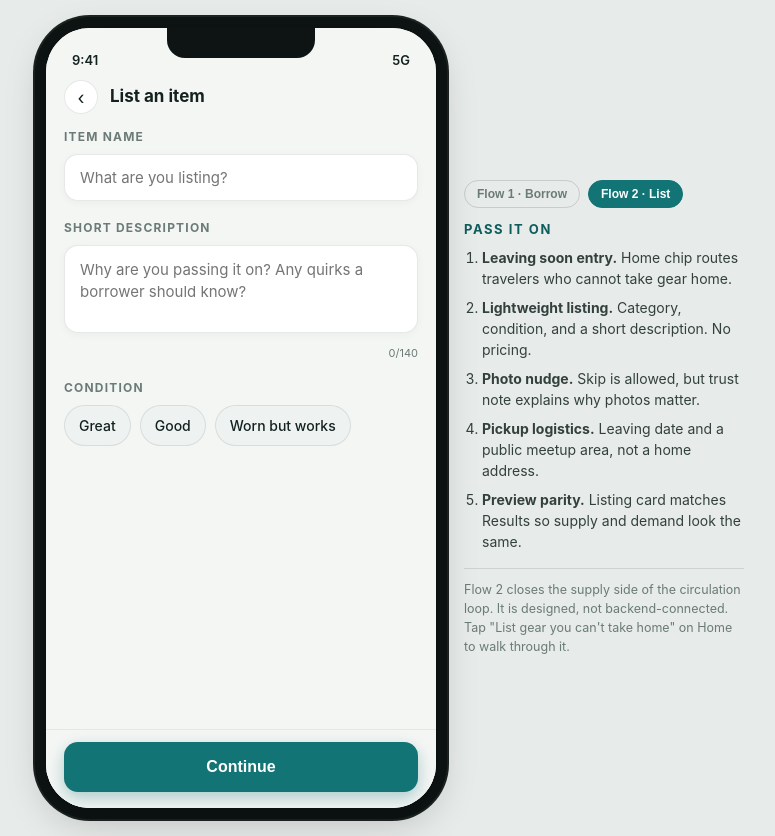
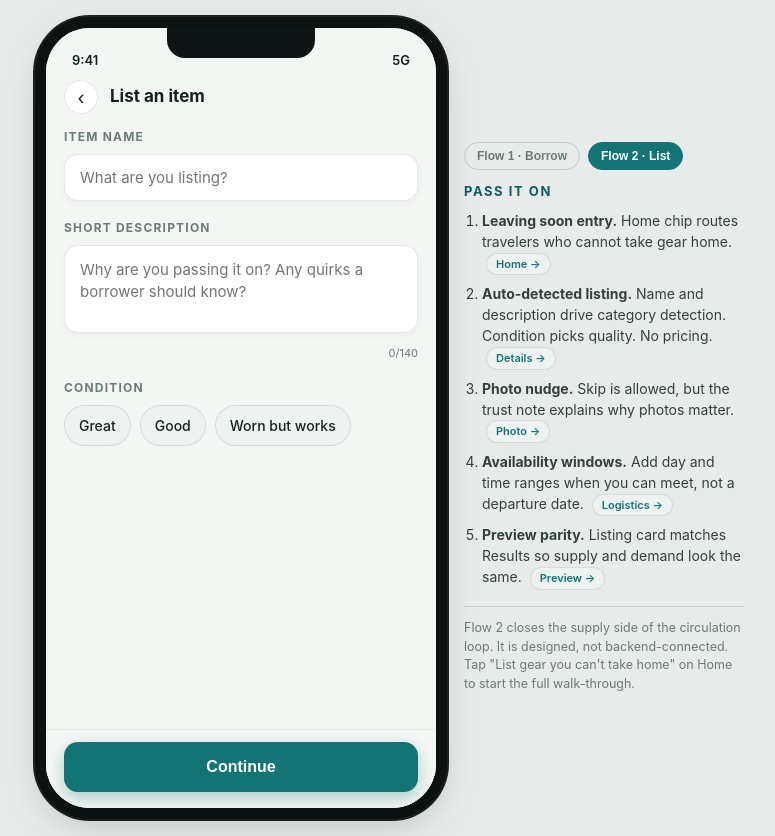
Before and after one commit to bbrdnx/TravelersSupplyExchange, a plain HTML site: page index.html in a window 1280 px wide. Both pictures are taken after a click on the element "＋ List gear you can't take home". Shown: the whole page, without its empty margins (245-1020 px from the left). Drawn offline with Linux system fonts and the light colour scheme.

Commit message:
update side captions: nav chips, auto-detect and availability copy

```diff
--- a/index.html
+++ b/index.html
@@ -171,6 +171,9 @@
   /* detected category */
   .detected-row{display:flex;align-items:center;gap:10px;flex-wrap:wrap;margin-top:6px}
   .change-link{font-size:13px;color:var(--accent);cursor:pointer;font-weight:600}
+  /* caption nav chips */
+  .step-link{display:inline-flex;align-items:center;background:var(--chip);border:1px solid var(--line);border-radius:999px;padding:2px 9px;font-size:11px;font-weight:600;color:var(--accent);cursor:pointer;margin-left:4px;white-space:nowrap;vertical-align:middle;text-decoration:none}
+  .step-link:active{background:#dff0f0}
 </style>
 </head>
 <body>
@@ -521,24 +524,24 @@
   <div class="caption-panel active" id="cap-borrow">
     <h4>Get it today</h4>
     <ol>
-      <li><b>Need it today.</b> One clear job: find gear you didn't pack.</li>
-      <li><b>Matched nearby.</b> Distance + re-circulation count do the trust work.</li>
-      <li><b>Trust signals.</b> "Not for sale" banner, circulation count, distance, rating.</li>
-      <li><b>Safe exchange.</b> Safety is a designed screen, not fine print.</li>
-      <li><b>Close the loop.</b> Returning the item is the rewarded behavior.</li>
+      <li><b>Need it today.</b> One clear job: find gear you didn't pack. <span class="step-link" onclick="go('s-home')">Home →</span></li>
+      <li><b>Matched nearby.</b> Distance and re-circulation count do the trust work. <span class="step-link" onclick="go('s-results')">Results →</span></li>
+      <li><b>Trust signals.</b> "Not for sale" banner, circulation count, distance, rating. <span class="step-link" onclick="go('s-detail')">Item detail →</span></li>
+      <li><b>Safe exchange.</b> Safety is a designed screen, not fine print. <span class="step-link" onclick="go('s-exchange')">Exchange rules →</span></li>
+      <li><b>Close the loop.</b> Returning the item is the rewarded behavior. <span class="step-link" onclick="go('s-done')">Confirmation →</span></li>
     </ol>
     <div class="nb">Flow 1 proves the riskiest assumption: find and safely get gear, fast. Inventory is seeded to dodge the cold-start problem for the demo.</div>
   </div>
   <div class="caption-panel" id="cap-list">
     <h4>Pass it on</h4>
     <ol>
-      <li><b>Leaving soon entry.</b> Home chip routes travelers who cannot take gear home.</li>
-      <li><b>Lightweight listing.</b> Category, condition, and a short description. No pricing.</li>
-      <li><b>Photo nudge.</b> Skip is allowed, but trust note explains why photos matter.</li>
-      <li><b>Pickup logistics.</b> Leaving date and a public meetup area, not a home address.</li>
-      <li><b>Preview parity.</b> Listing card matches Results so supply and demand look the same.</li>
+      <li><b>Leaving soon entry.</b> Home chip routes travelers who cannot take gear home. <span class="step-link" onclick="go('s-home')">Home →</span></li>
+      <li><b>Auto-detected listing.</b> Name and description drive category detection. Condition picks quality. No pricing. <span class="step-link" onclick="go('s-list-details')">Details →</span></li>
+      <li><b>Photo nudge.</b> Skip is allowed, but the trust note explains why photos matter. <span class="step-link" onclick="go('s-list-photo')">Photo →</span></li>
+      <li><b>Availability windows.</b> Add day and time ranges when you can meet, not a departure date. <span class="step-link" onclick="go('s-list-logistics')">Logistics →</span></li>
+      <li><b>Preview parity.</b> Listing card matches Results so supply and demand look the same. <span class="step-link" onclick="go('s-list-preview')">Preview →</span></li>
     </ol>
-    <div class="nb">Flow 2 closes the supply side of the circulation loop. It is designed, not backend-connected. Tap "List gear you can't take home" on Home to walk through it.</div>
+    <div class="nb">Flow 2 closes the supply side of the circulation loop. It is designed, not backend-connected. Tap "List gear you can't take home" on Home to start the full walk-through.</div>
   </div>
 </div>
 
```
